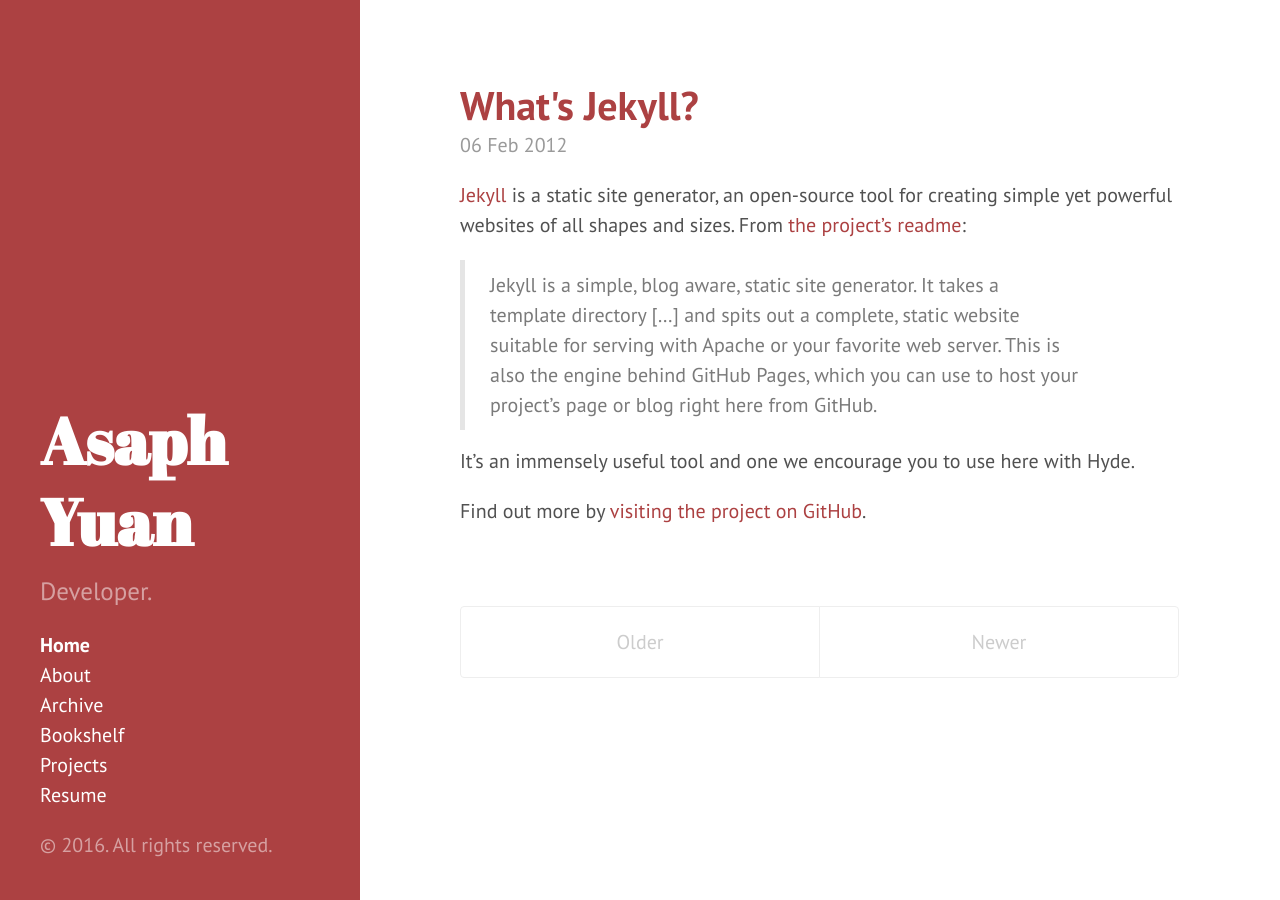
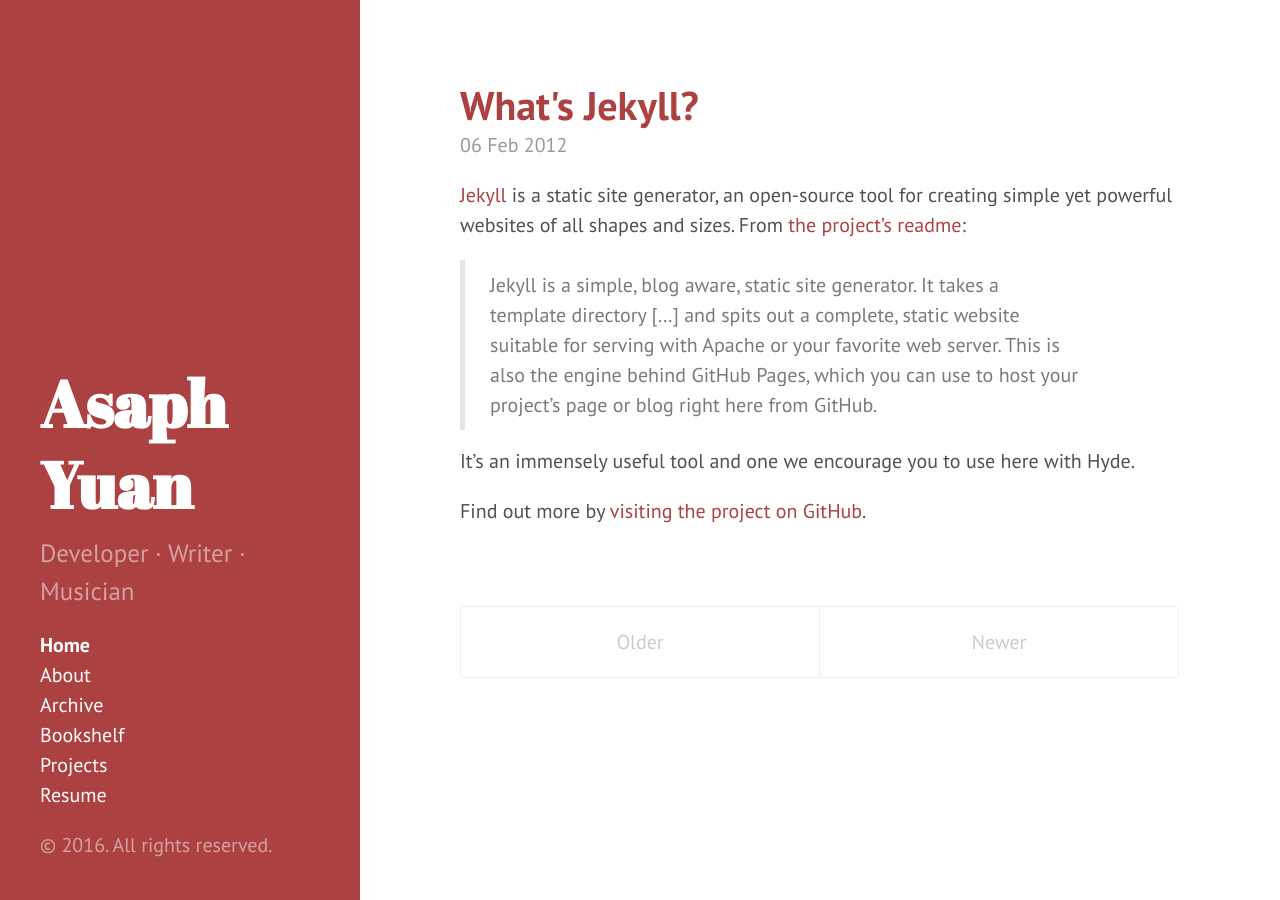
Before and after one commit to asaphy/asaphy.github.io, a Jekyll site: the page built from index.html, in a window 1280 px wide. Built offline with Jekyll 4.4.1, drawn with Linux system fonts in a browser that asks for light colours; the list of posts is cut into pages by our own code.

```diff
--- a/_config.yml
+++ b/_config.yml
@@ -8,7 +8,7 @@ permalink:        pretty
 # Setup
 title:            "Asaph Yuan"
 tagline:          ''
-description:      'Developer.'
+description:      'Developer · Writer · Musician'
 url:              http://asaphyuan.com
 
 author:
```
